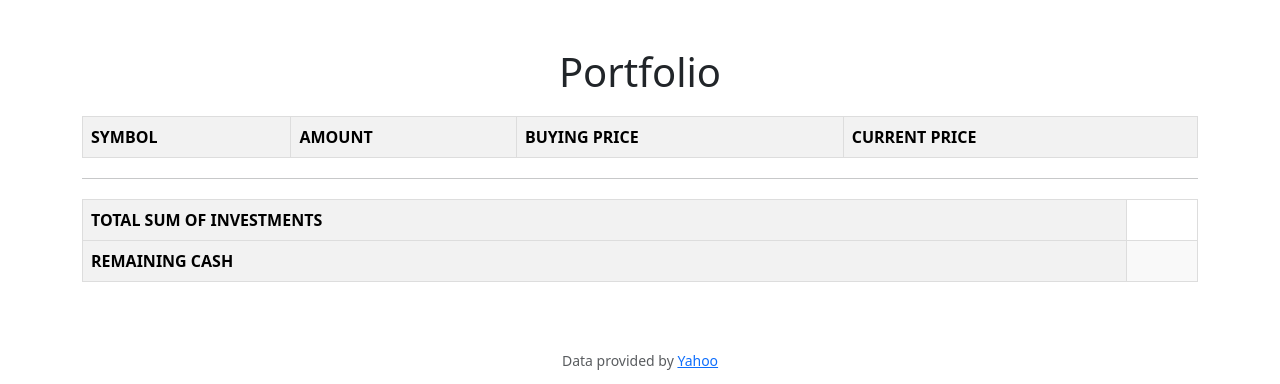
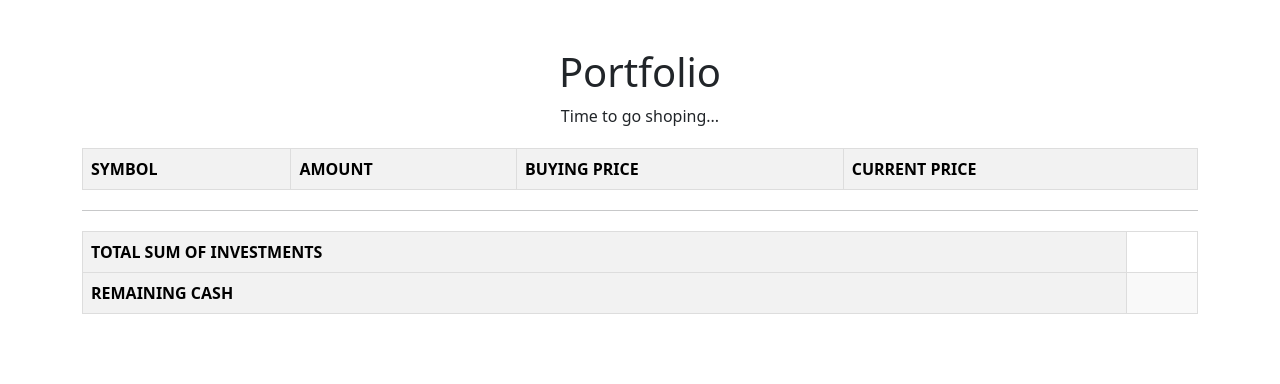
Before and after one commit to getkam/cs50x, a Flask app: page / in a window 1280 px wide. Shown: the part 76-460 px from the top of the page. Run offline with Flask 3, Linux system fonts and the light colour scheme; a user stored in the database is signed in; data comes from the database, SQL or seed files in the repository; both versions use the stored data as it was after the commit; lists and menus that the app fills with data are empty; some libraries are stand-ins or nearby versions.

Commit message:
Mon, Mar 4, 2024, 11:48 PM +01:00

```diff
--- a/finance/app.py
+++ b/finance/app.py
@@ -203,7 +203,6 @@
         quote = lookup(selected)
         if not quote:
             return apology("Something went wrong", 500)
-
         user_cash = db.execute("SELECT cash FROM users WHERE id= ?",session.get("user_id"))
         if len(user_cash) != 1:
             return apology("Something went wrong", 500)
--- a/finance/templates/index.html
+++ b/finance/templates/index.html
@@ -14,6 +14,11 @@
             <th>BUYING PRICE</th>
             <th>CURRENT PRICE</th>
         </tr>
+        {% if not portfolio %}
+            <div>
+                Time to go shoping...
+            </div>
+        {% else %}
             {% for entry in portfolio %}
                 <tr>
                     <td>{{ entry['symbol'] }}</td>
@@ -22,6 +27,7 @@
                     <td>{{ entry['current_quote'] }}</td>
                 </tr>
             {% endfor %}
+        {% endif %}
         </table>
         <hr>
         <table class="quotes-table">
```
Also changed, not shown: finance/finance.db. Lines whose indentation alone changed are shown as unchanged.
